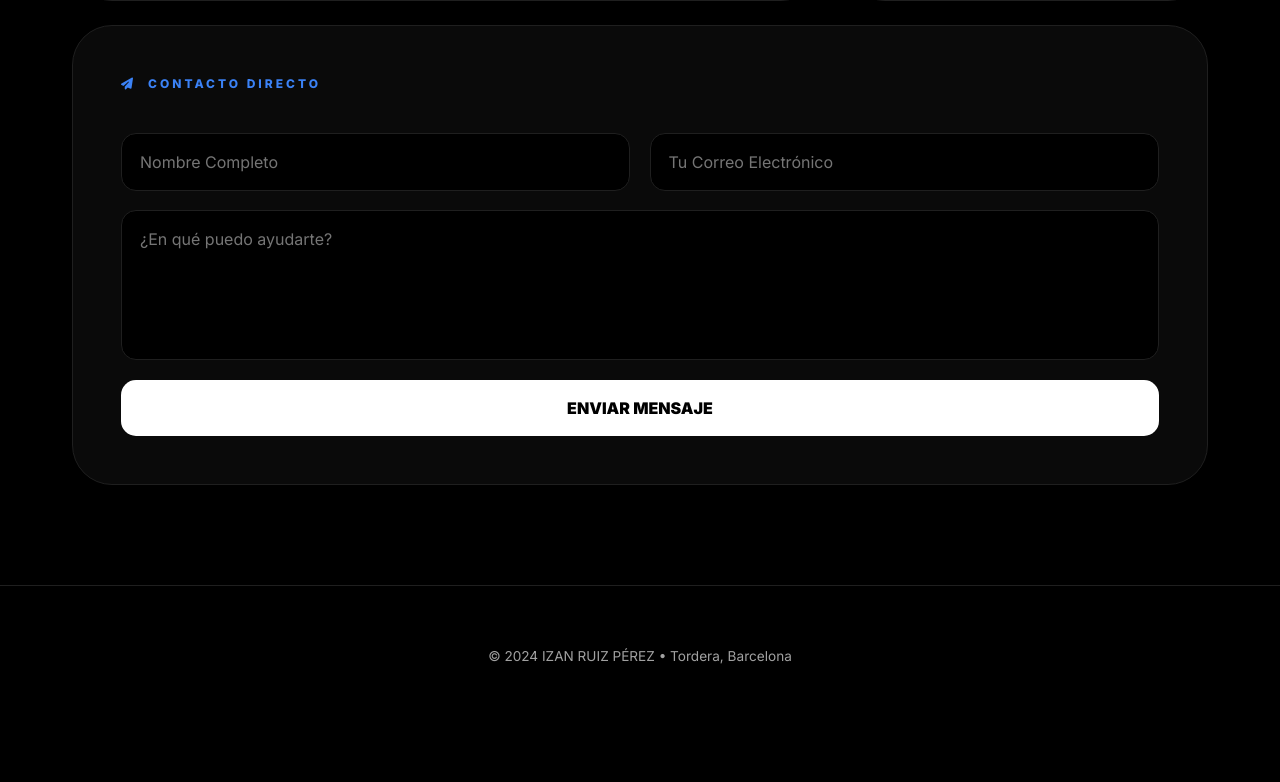
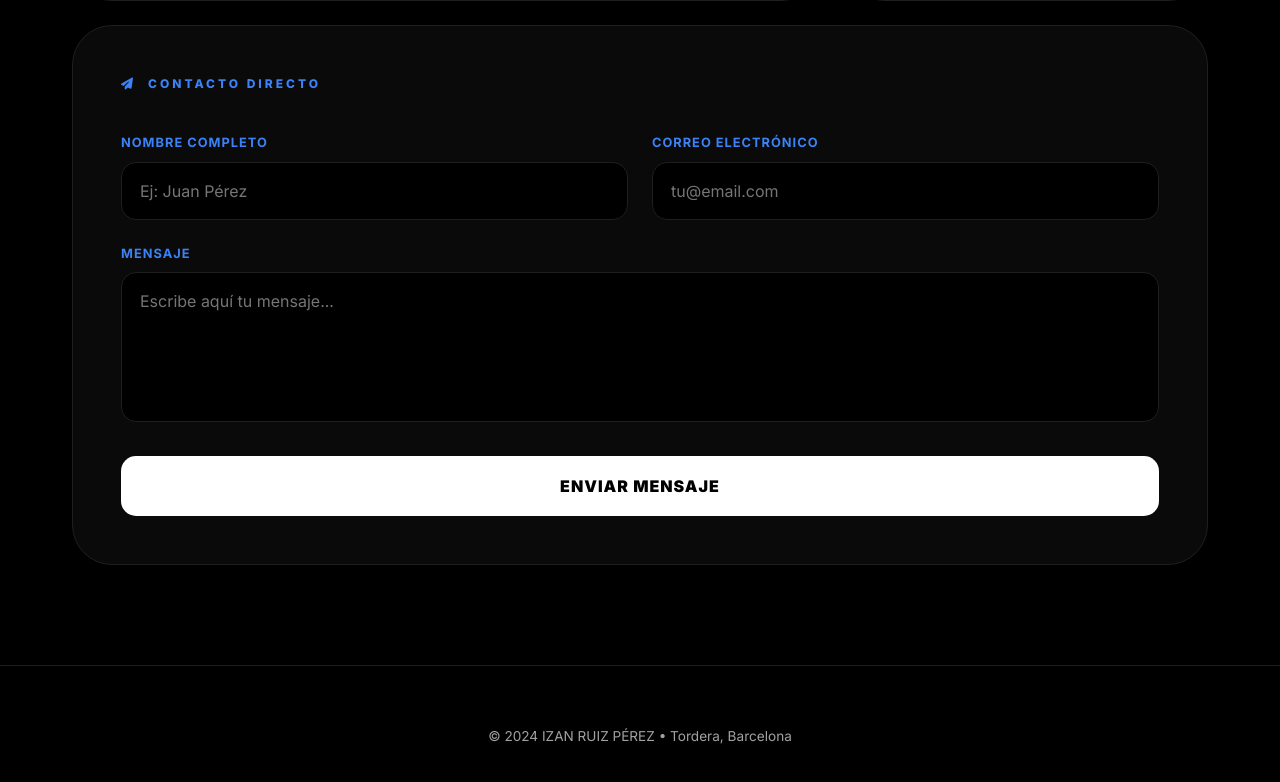
Before and after one commit to IzaanRuiz/Portfoli, a plain HTML site: page index.html in a window 1280 px wide. Shown: the part 2357-3139 px from the top of the page. Before the commit the page ends 3084 px from the top, so only its background shows below. Drawn offline with Linux system fonts and the light colour scheme.

Commit message:
Update index.html

```diff
--- a/index.html
+++ b/index.html
@@ -77,20 +77,22 @@
         .tag { background: rgba(255,255,255,0.03); border: 1px solid var(--border); padding: 10px 18px; border-radius: 14px; font-size: 0.85rem; display: flex; align-items: center; gap: 10px; }
         .tag i { color: var(--accent); }
 
-        /* --- FORMULARIO FORMSUBMIT --- */
-        .contact-form { display: grid; grid-template-columns: 1fr 1fr; gap: 1.2rem; }
+        /* --- NUEVO FORMULARIO PROFESIONAL --- */
+        .contact-form { display: grid; grid-template-columns: 1fr 1fr; gap: 1.5rem; }
+        .contact-form .input-group { display: flex; flex-direction: column; gap: 8px; }
+        .contact-form label { font-size: 0.8rem; font-weight: 700; color: var(--accent); text-transform: uppercase; letter-spacing: 1px; }
         .contact-form input, .contact-form textarea {
             width: 100%; padding: 18px; background: #000; border: 1px solid var(--border);
             border-radius: 15px; color: white; font-size: 1rem; outline: none; transition: 0.3s;
         }
-        .contact-form input:focus, .contact-form textarea:focus { border-color: var(--accent); }
+        .contact-form input:focus, .contact-form textarea:focus { border-color: var(--accent); background: #0a0a0a; }
         .contact-form textarea { grid-column: span 2; height: 150px; resize: none; }
         .btn-submit {
-            grid-column: span 2; background: white; color: black; border: none; padding: 18px;
+            grid-column: span 2; background: white; color: black; border: none; padding: 20px;
             border-radius: 15px; font-weight: 900; cursor: pointer; transition: 0.3s; font-size: 1rem;
-            text-transform: uppercase;
+            text-transform: uppercase; letter-spacing: 1px; margin-top: 10px;
         }
-        .btn-submit:hover { background: var(--accent); color: white; transform: translateY(-3px); }
+        .btn-submit:hover { background: var(--accent); color: white; transform: translateY(-3px); box-shadow: 0 10px 20px rgba(59, 130, 246, 0.3); }
 
         footer { padding: 60px 0; text-align: center; color: var(--text-muted); border-top: 1px solid var(--border); font-size: 0.85rem; }
 
@@ -140,7 +142,7 @@
         </section>
 
         <div class="container">
-            <!-- EXPERIENCIA LABORAL COMPLETA (7 Puestos) -->
+            <!-- EXPERIENCIA LABORAL COMPLETA -->
             <section class="card span-2">
                 <h2 data-i18n="title_exp"><i class="fas fa-history"></i> Experiencia Laboral</h2>
                 <div class="timeline">
@@ -192,18 +194,29 @@
                 </div>
             </section>
 
-            <!-- FORMULARIO DE CONTACTO (FORMSUBMIT) -->
+            <!-- SECCIÓN DE CONTACTO ACTUALIZADA -->
             <section class="card span-3" id="contact">
                 <h2 data-i18n="title_contact"><i class="fas fa-paper-plane"></i> Contacto Directo</h2>
                 <form action="https://formsubmit.co/izanrpizan@gmail.com" method="POST" class="contact-form">
-                    <!-- Configuración invisible de FormSubmit -->
+                    <!-- Configuración FormSubmit -->
                     <input type="hidden" name="_next" value="https://izaanruiz.github.io/Portfoli/">
-                    <input type="hidden" name="_subject" value="Nuevo contacto desde Portfolio Izan">
+                    <input type="hidden" name="_subject" value="Nuevo contacto desde Portfolio">
+                    <input type="hidden" name="_template" value="table">
                     <input type="hidden" name="_captcha" value="false">
 
-                    <input type="text" name="name" required placeholder="Nombre Completo" data-i18n-placeholder="f_name">
-                    <input type="email" name="email" required placeholder="Tu Correo Electrónico" data-i18n-placeholder="f_email">
-                    <textarea name="message" required placeholder="¿En qué puedo ayudarte?" data-i18n-placeholder="f_msg"></textarea>
+                    <div class="input-group">
+                        <label data-i18n="f_name">Nombre Completo</label>
+                        <input type="text" name="name" required placeholder="Ej: Juan Pérez">
+                    </div>
+                    <div class="input-group">
+                        <label data-i18n="f_email">Correo Electrónico</label>
+                        <input type="email" name="email" required placeholder="tu@email.com">
+                    </div>
+                    <div class="input-group" style="grid-column: span 2;">
+                        <label data-i18n="f_msg">Mensaje</label>
+                        <textarea name="message" required placeholder="Escribe aquí tu mensaje..."></textarea>
+                    </div>
+
                     <button type="submit" class="btn-submit" data-i18n="f_btn">Enviar Mensaje</button>
                 </form>
             </section>
@@ -232,8 +245,8 @@
                 lic_title: "LICENCIAS",
                 title_contact: "Contacto Directo",
                 f_name: "Nombre Completo",
-                f_email: "Tu Correo Electrónico",
-                f_msg: "¿En qué puedo ayudarte?",
+                f_email: "Correo Electrónico",
+                f_msg: "Mensaje",
                 f_btn: "Enviar Mensaje"
             },
             ca: {
@@ -252,8 +265,8 @@
                 lic_title: "LLICÈNCIES",
                 title_contact: "Contacte Directe",
                 f_name: "Nom Complet",
-                f_email: "El teu Correu Electrònic",
-                f_msg: "En què puc ajudar-te?",
+                f_email: "Correu Electrònic",
+                f_msg: "Missatge",
                 f_btn: "Enviar Missatge"
             },
             en: {
@@ -272,8 +285,8 @@
                 lic_title: "LICENSES",
                 title_contact: "Direct Contact",
                 f_name: "Full Name",
-                f_email: "Your Email Address",
-                f_msg: "How can I help you?",
+                f_email: "Email Address",
+                f_msg: "Message",
                 f_btn: "Send Message"
             }
         };
```
